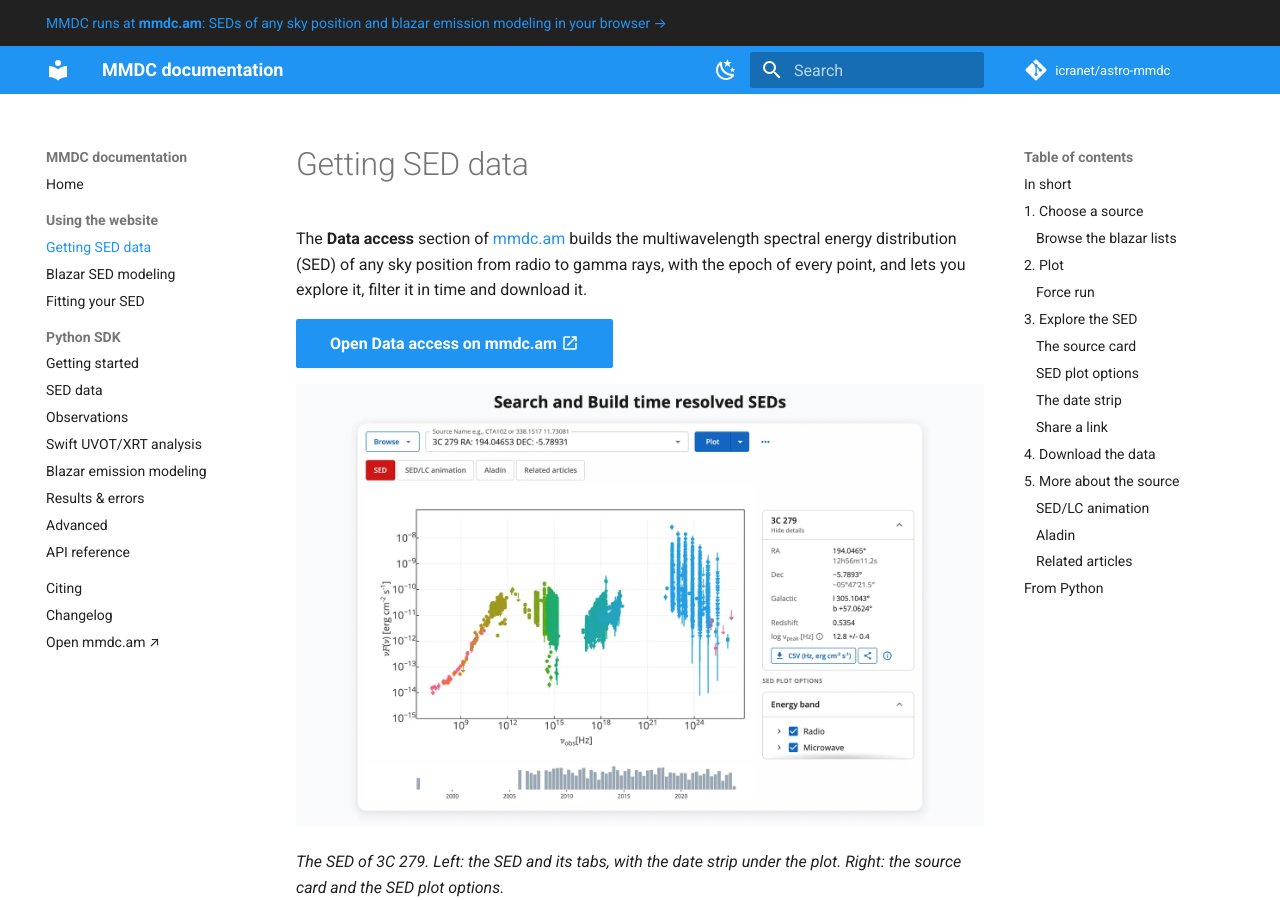
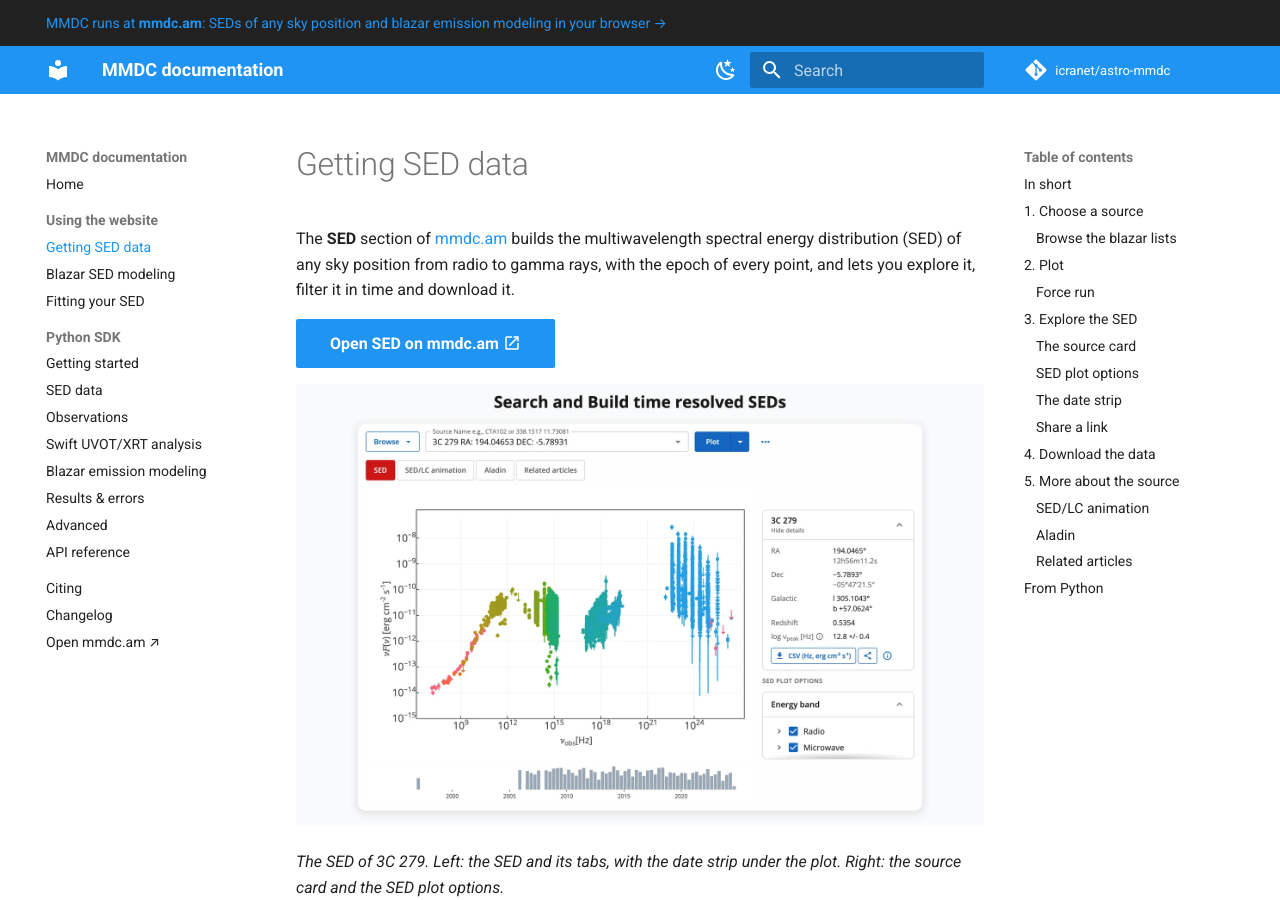
Before and after one commit to icranet/astro-mmdc, an MkDocs documentation site: the page built from docs/web/sed-data.md, in a window 1280 px wide and 900 px high. Built offline with MkDocs 1.6.1 and Material for MkDocs 9.7.7, drawn with Linux system fonts in a browser that asks for light colours; comment, search, counter and statistics services are not loaded; some of the changed text lies outside the part shown.

Commit message:
docs: the mmdc.am sections are now SED and Modeling

```diff
--- a/docs/web/sed-data.md
+++ b/docs/web/sed-data.md
@@ -5,14 +5,14 @@ description: "How to build the multiwavelength spectral energy distribution (SED
 
 # Getting SED data
 
-The **Data access** section of [mmdc.am](https://mmdc.am/#services) builds the multiwavelength
+The **SED** section of [mmdc.am](https://mmdc.am/#services) builds the multiwavelength
 spectral energy distribution (SED) of any sky position from radio to gamma rays, with the
 epoch of every point, and lets you explore it, filter it in time and download it.
 
-[Open Data access on mmdc.am :material-open-in-new:](https://mmdc.am/#services){ .md-button .md-button--primary }
+[Open SED on mmdc.am :material-open-in-new:](https://mmdc.am/#services){ .md-button .md-button--primary }
 
-[![The Data access section with the SED of 3C 279](img/sed-overview.webp#only-light)](img/sed-overview.webp)
-[![The Data access section with the SED of 3C 279](img/sed-overview-dark.webp#only-dark)](img/sed-overview-dark.webp)
+[![The SED section with the SED of 3C 279](img/sed-overview.webp#only-light)](img/sed-overview.webp)
+[![The SED section with the SED of 3C 279](img/sed-overview-dark.webp#only-dark)](img/sed-overview-dark.webp)
 
 *The SED of 3C 279. Left: the SED and its tabs, with the date strip under the plot. Right: the source card and the SED plot options.*
 
@@ -218,4 +218,4 @@ abstract, and follow the ADS, arXiv, DOI and PDF links.
 Everything on this page is also available from Python with the `astro-mmdc` SDK:
 see [SED data](../guides/sed.md).
 
-[Open Data access on mmdc.am :material-open-in-new:](https://mmdc.am/#services){ .md-button }
+[Open SED on mmdc.am :material-open-in-new:](https://mmdc.am/#services){ .md-button }
```
Also changed, not shown: docs/web/fitting.md (+1 -1 lines), docs/web/modeling.md (+2 -2 lines).
